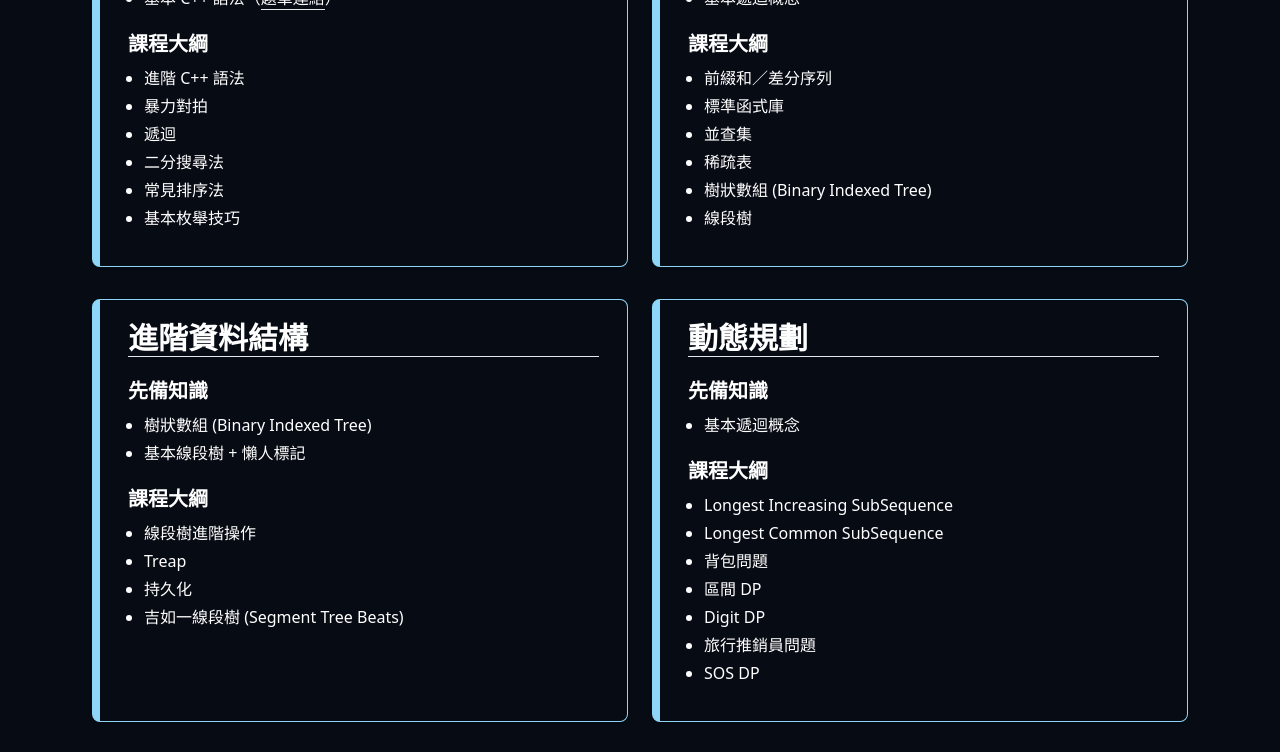
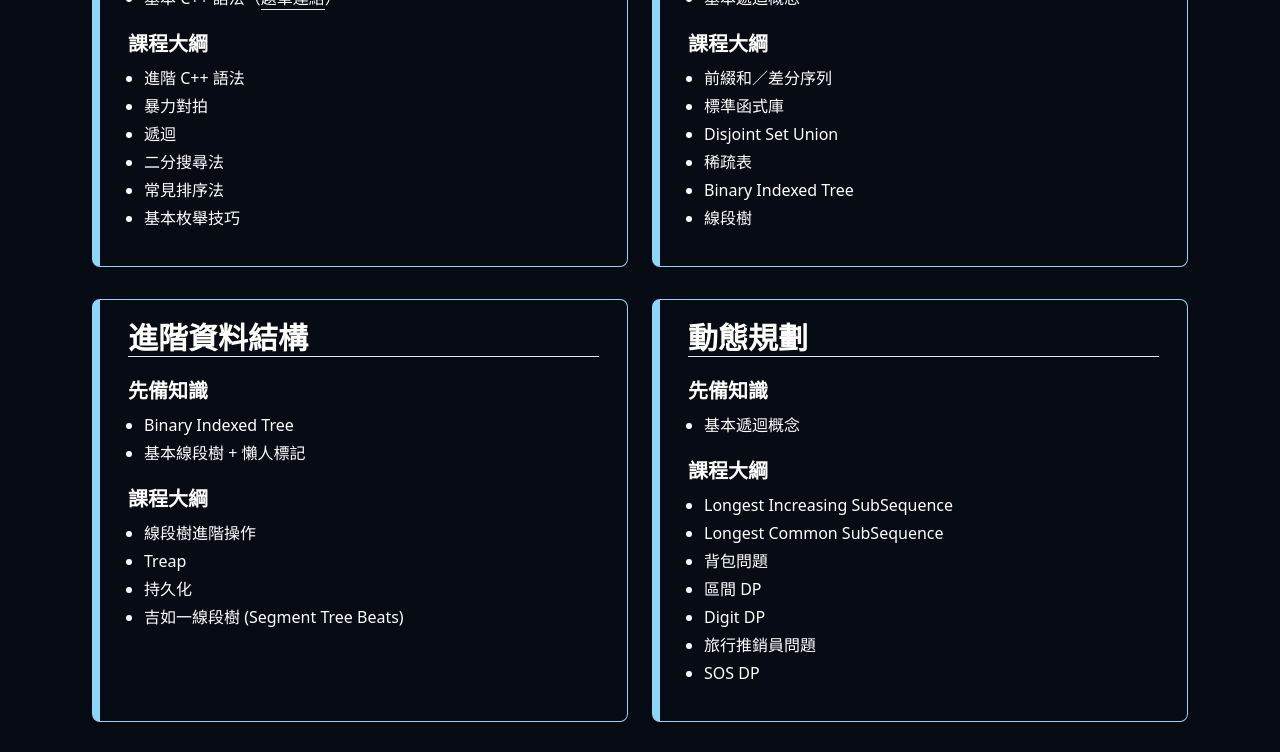
Before and after one commit to ioncamp-internal/web-ionc, a Next.js app: page /courses in a window 1280 px wide. Shown: the part 1300-2052 px from the top of the page. Built offline with nearby package versions, Linux system fonts and the light colour scheme.

Commit message:
修正課表

```diff
--- a/src/pages/courses/index.js
+++ b/src/pages/courses/index.js
@@ -77,9 +77,9 @@ export default function Home() {
                             <ul class="text-white ml-5 px-4 list-disc">
                                 <li class="mb-1">前綴和／差分序列</li>
                                 <li class="mb-1">標準函式庫</li>
-                                <li class="mb-1">並查集</li>
+                                <li class="mb-1">Disjoint Set Union</li>
                                 <li class="mb-1">稀疏表</li>
-                                <li class="mb-1">樹狀數組 (Binary Indexed Tree)</li>
+                                <li class="mb-1">Binary Indexed Tree</li>
                                 <li class="mb-1">線段樹</li>
                             </ul>
                         </div>
@@ -90,7 +90,7 @@ export default function Home() {
                             <h3 class="text-3xl font-bold text-white m-5 border-b">進階資料結構</h3>
                             <p class="text-xl text-white ml-5 mr-5 mb-2 font-bold">先備知識</p>
                             <ul class="text-white ml-5 px-4 list-disc mb-4">
-                                <li class="mb-1">樹狀數組 (Binary Indexed Tree)</li>
+                                <li class="mb-1">Binary Indexed Tree</li>
                                 <li class="mb-1">基本線段樹 + 懶人標記</li>
                             </ul>
                             <p class="text-xl text-white ml-5 mr-5 mb-2 font-bold">課程大綱</p>
@@ -137,7 +137,6 @@ export default function Home() {
                                 <li class="mb-1">Breadth-First Search</li>
                                 <li class="mb-1">Depth-First Search</li>
                                 <li class="mb-1">最短路徑</li>
-                                <li class="mb-1">Disjoint Set Union</li>
                                 <li class="mb-1">最小生成樹</li>
                                 <li class="mb-1">拓撲排序</li>
                             </ul>
```
